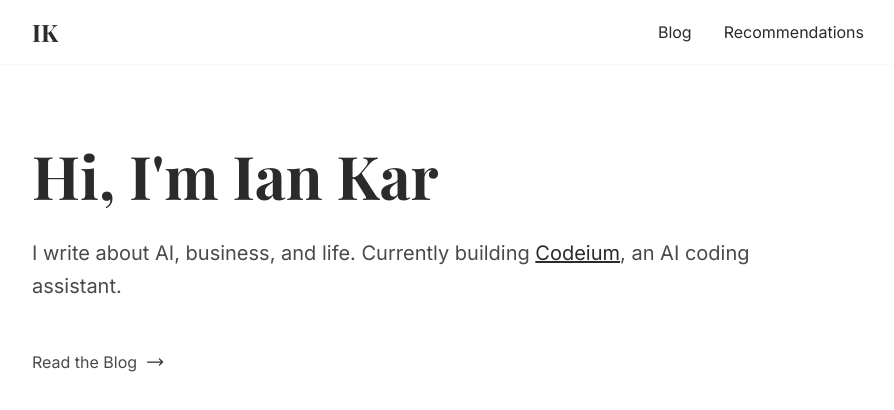
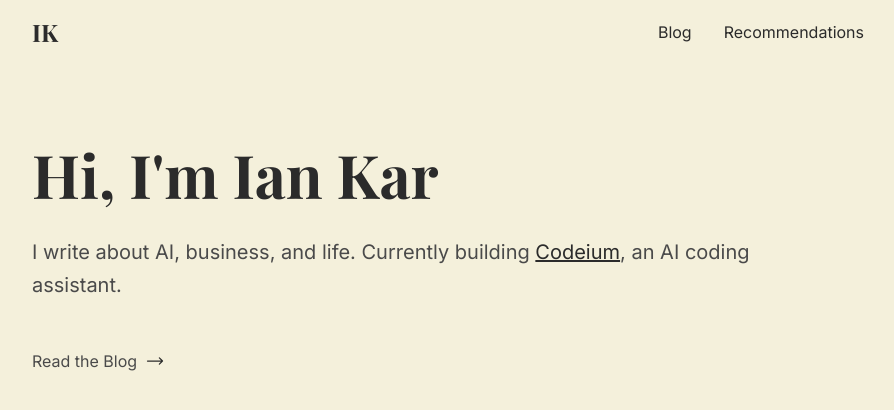
Before and after one commit to iankar8/iankar-website, a Next.js app: page / in a window 1280 px wide. Shown: the top 410 px of the page, without its empty margins (192-1086 px from the left). Built offline with nearby package versions, Linux system fonts and the light colour scheme; a web font is replaced by a local one.

Commit message:
fix: restore original design with proper background color

```diff
--- a/app/globals.css
+++ b/app/globals.css
@@ -15,11 +15,11 @@
   }
 
   body {
-    @apply bg-white text-[#2B2B2B];
+    @apply bg-[#F4F0DB] text-[#2B2B2B];
   }
 
   h1, h2, h3, h4, h5, h6 {
-    @apply font-playfair font-bold;
+    @apply font-playfair font-bold text-[#2B2B2B];
   }
 
   p, span, a, li {
--- a/app/layout.tsx
+++ b/app/layout.tsx
@@ -29,11 +29,8 @@ export default function RootLayout({
 }) {
   return (
     <html lang="en" className={`${inter.variable} ${playfair.variable}`}>
-      <body>
-        <div className="min-h-screen bg-white">
-          <div className="fixed inset-0 bg-[#F4F0DB] opacity-30 -z-10" />
-          {children}
-        </div>
+      <body className="bg-[#F4F0DB] text-[#2B2B2B] antialiased">
+        {children}
       </body>
     </html>
   )
--- a/app/page.tsx
+++ b/app/page.tsx
@@ -7,11 +7,10 @@ import { ArrowLongRightIcon } from '@heroicons/react/24/outline'
 
 export default function Home() {
   return (
-    <div className="flex flex-col min-h-screen">
+    <div className="min-h-screen">
       <Header />
 
-      <main className="flex-1">
-        <div className="max-w-4xl mx-auto px-4 sm:px-6 lg:px-8">
+      <main className="max-w-4xl mx-auto px-4 sm:px-6 lg:px-8">
         <motion.section
           className="py-20"
           initial={{ opacity: 0, y: 20 }}
@@ -47,7 +46,6 @@ export default function Home() {
             </div>
           </div>
         </motion.section>
-        </div>
       </main>
     </div>
   )
--- a/components/Header.tsx
+++ b/components/Header.tsx
@@ -5,7 +5,7 @@ import { motion } from 'framer-motion'
 
 export default function Header() {
   return (
-    <header className="sticky top-0 z-50 bg-white/80 backdrop-blur-md border-b border-gray-100/50">
+    <header className="sticky top-0 z-50 bg-[#F4F0DB]">
       <nav className="max-w-4xl mx-auto px-4 sm:px-6 lg:px-8">
         <div className="flex justify-between items-center h-16">
           {/* Logo/Monogram */}
```
Lines whose indentation alone changed are shown as unchanged.
